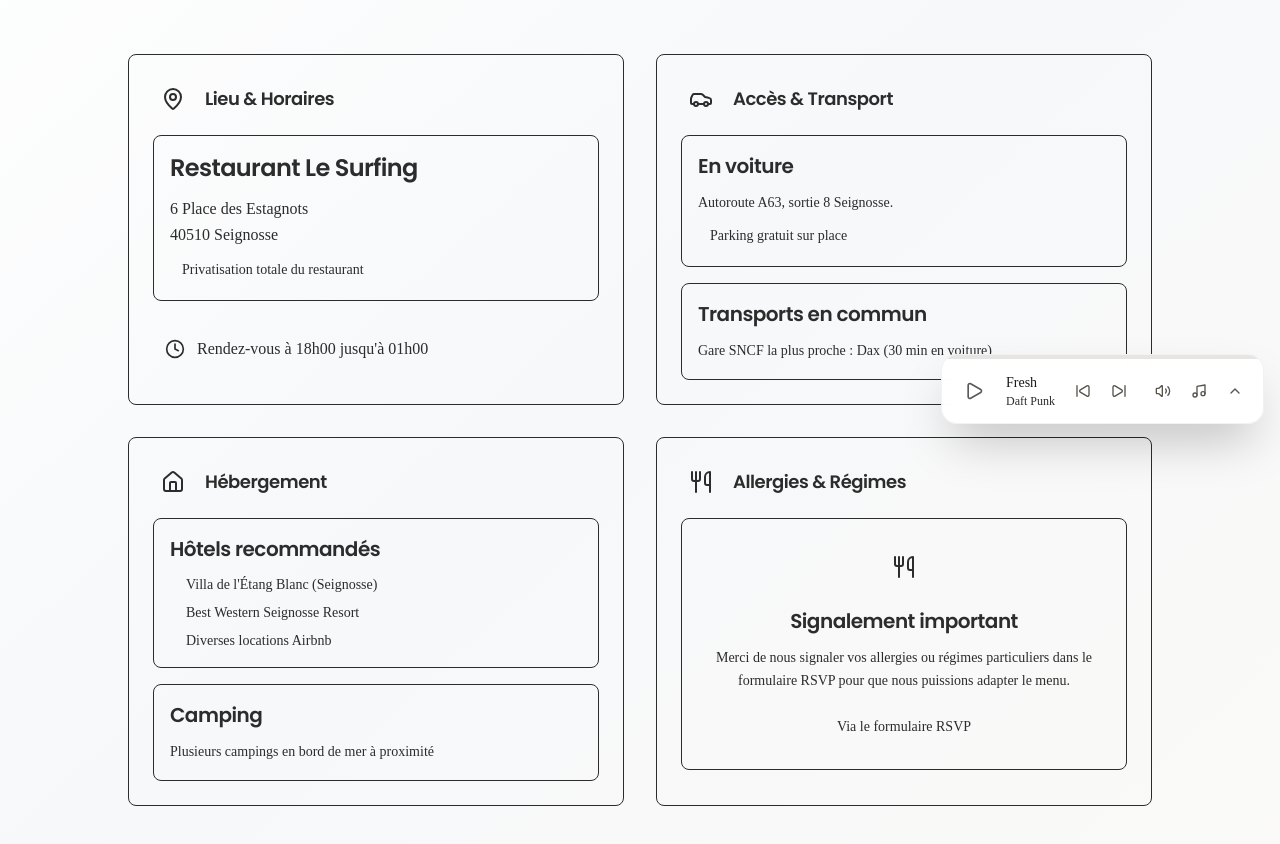
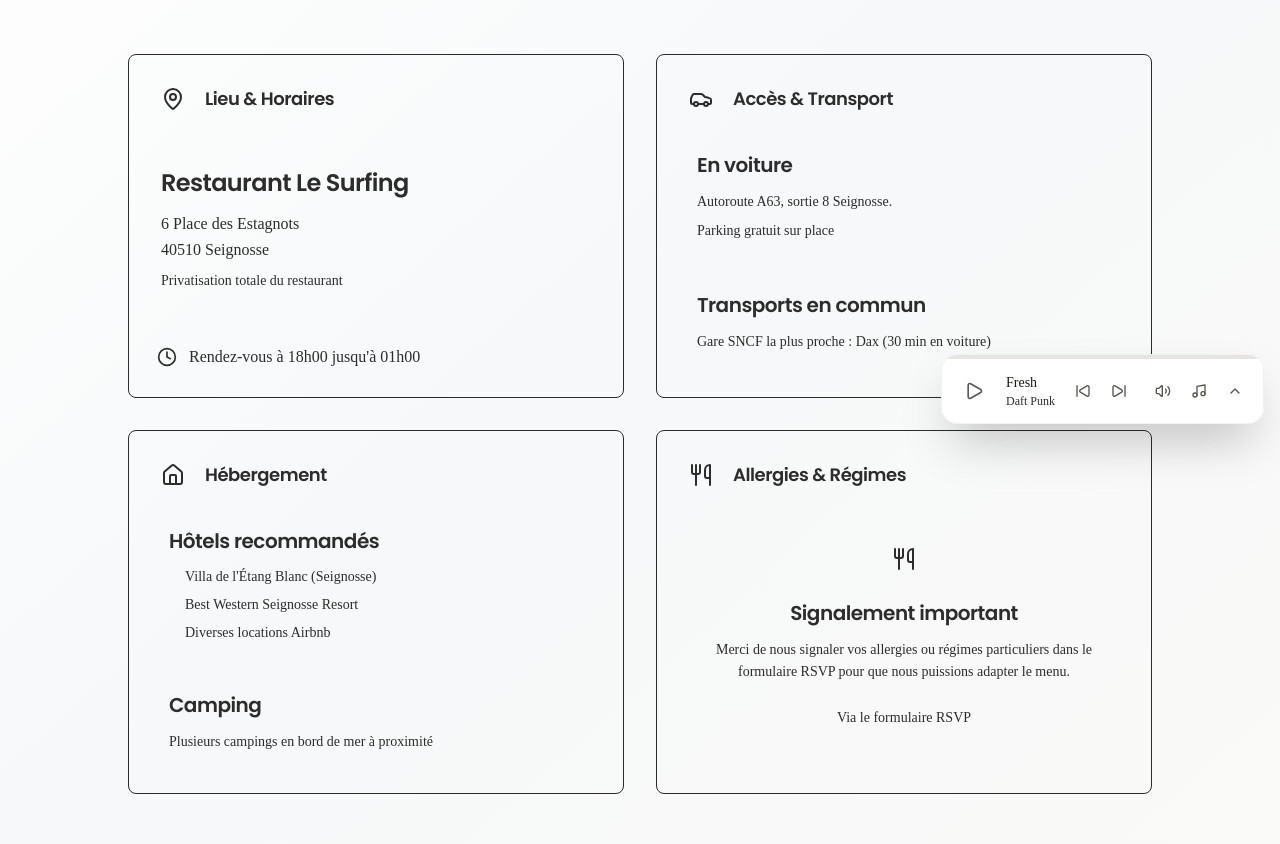
Before and after one commit to nicoriera/mariage, a Next.js app: page /infos in a window 1280 px wide. Shown: the part 360-1204 px from the top of the page. Built offline with nearby package versions, Linux system fonts and the light colour scheme.

Commit message:
update design card page info

```diff
--- a/src/app/infos/page.tsx
+++ b/src/app/infos/page.tsx
@@ -38,8 +38,8 @@ export default function InfosPage() {
                 Lieu & Horaires
               </CardTitle>
             </CardHeader>
-            <CardContent className="space-y-6">
-              <div className="bg-gradient-to-r from-primary/5 to-accent/5 p-4 rounded-lg border border-primary/10">
+            <CardContent className="space-y-6 p-4">
+              <div className="p-4 ">
                 <Heading level={5} className="text-primary mb-3 font-semibold">
                   Restaurant Le Surfing
                 </Heading>
@@ -48,7 +48,7 @@ export default function InfosPage() {
                   <br />
                   40510 Seignosse
                   <br />
-                  <span className="inline-block mt-2 px-3 py-1 bg-primary/10 text-primary text-sm font-medium rounded-full">
+                  <span className="inline-block mt-2  bg-primary/10 text-primary text-sm font-medium ">
                     Privatisation totale du restaurant
                   </span>
                 </Text>
@@ -78,7 +78,7 @@ export default function InfosPage() {
             </CardHeader>
             <CardContent className="space-y-6">
               <div className="space-y-4">
-                <div className="bg-gradient-to-r from-secondary/5 to-primary/5 p-4 rounded-lg border border-secondary/10">
+                <div className="p-4">
                   <Heading
                     level={6}
                     className="mb-3 font-semibold text-secondary">
@@ -87,12 +87,12 @@ export default function InfosPage() {
                   <Text variant="muted" size="sm" className="leading-relaxed">
                     Autoroute A63, sortie 8 Seignosse.
                     <br />
-                    <span className="inline-block mt-2 px-3 py-1 bg-secondary/10 text-secondary text-sm font-medium rounded-full">
+                    <span className="inline-block mt-2  bg-secondary/10 text-secondary text-sm font-medium ">
                       Parking gratuit sur place
                     </span>
                   </Text>
                 </div>
-                <div className="bg-gradient-to-r from-primary/5 to-secondary/5 p-4 rounded-lg border border-primary/10">
+                <div className="p-4">
                   <Heading
                     level={6}
                     className="mb-3 font-semibold text-primary">
@@ -112,7 +112,7 @@ export default function InfosPage() {
             className="group hover:shadow-xl transition-all duration-300 hover:-translate-y-1">
             <CardHeader className="pb-4">
               <CardTitle className="flex items-center gap-3 text-lg">
-                <div className="p-2 bg-gradient-to-br from-accent/10 to-primary/10 rounded-lg group-hover:scale-110 transition-transform duration-300">
+                <div className="p-2  rounded-lg group-hover:scale-110 transition-transform duration-300">
                   <Home className="w-6 h-6 text-accent" />
                 </div>
                 Hébergement
@@ -120,7 +120,7 @@ export default function InfosPage() {
             </CardHeader>
             <CardContent className="space-y-6">
               <div className="space-y-4">
-                <div className="bg-gradient-to-r from-accent/5 to-primary/5 p-4 rounded-lg border border-accent/10">
+                <div className="p-4">
                   <Heading level={6} className="mb-3 font-semibold text-accent">
                     Hôtels recommandés
                   </Heading>
@@ -145,7 +145,7 @@ export default function InfosPage() {
                     </div>
                   </div>
                 </div>
-                <div className="bg-gradient-to-r from-primary/5 to-accent/5 p-4 rounded-lg border border-primary/10">
+                <div className="p-4">
                   <Heading
                     level={6}
                     className="mb-3 font-semibold text-primary">
@@ -165,15 +165,15 @@ export default function InfosPage() {
             className="group hover:shadow-xl transition-all duration-300 hover:-translate-y-1">
             <CardHeader className="pb-4">
               <CardTitle className="flex items-center gap-3 text-lg">
-                <div className="p-2 bg-gradient-to-br from-primary/10 to-secondary/10 rounded-lg group-hover:scale-110 transition-transform duration-300">
+                <div className="p-2  rounded-lg group-hover:scale-110 transition-transform duration-300">
                   <Utensils className="w-6 h-6 text-primary" />
                 </div>
                 Allergies & Régimes
               </CardTitle>
             </CardHeader>
             <CardContent className="space-y-6">
-              <div className="bg-gradient-to-r from-primary/5 to-secondary/5 p-6 rounded-lg border border-primary/10 text-center">
-                <div className="w-12 h-12 bg-gradient-to-br from-primary/20 to-secondary/20 rounded-full flex items-center justify-center mx-auto mb-4">
+              <div className="p-6  text-center">
+                <div className="w-12 h-12  rounded-full flex items-center justify-center mx-auto mb-4">
                   <Utensils className="w-6 h-6 text-primary" />
                 </div>
                 <Heading level={6} className="mb-3 font-semibold text-primary">
```
